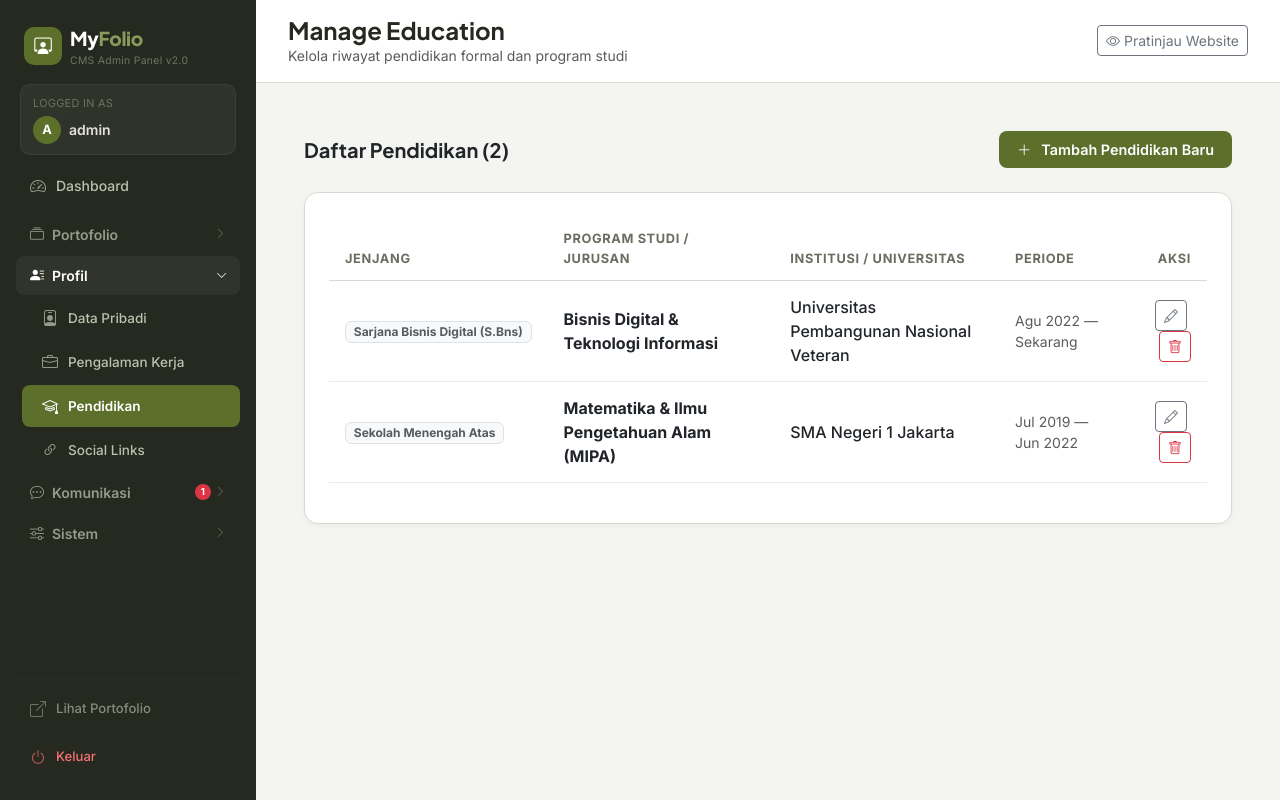
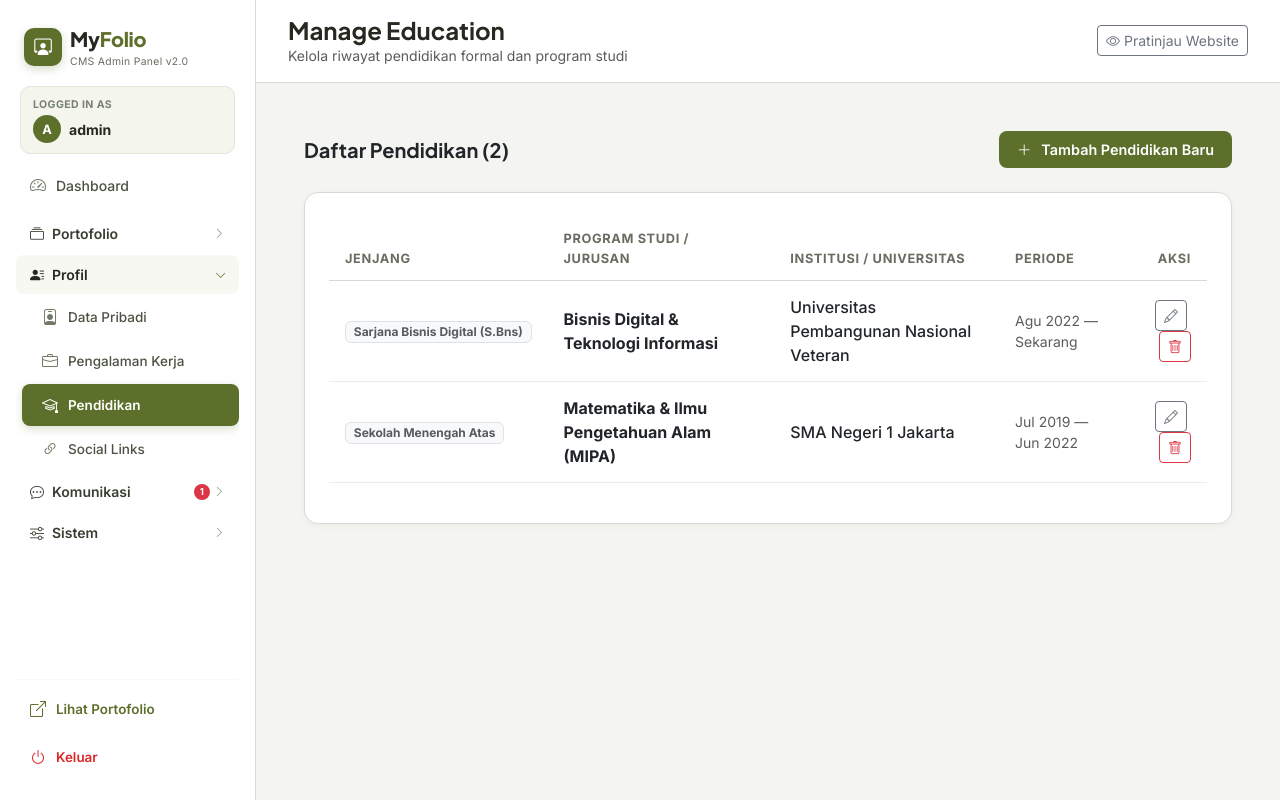
Before and after one commit to revigraceee/MyFolio, a PHP site: page /admin/education.php in a window 1280 px wide. Run offline with PHP 8.4, Linux system fonts and the light colour scheme; a user stored in the database is signed in; data comes from the database, SQL or seed files in the repository.

Commit message:
style: brighten admin sidebar theme with clean light aesthetic
- Change sidebar background to crisp clean white with subtle border
- Update navigation links and accordion toggle styling for light theme
- Update brand logo, logged in user badge, and action links

```diff
--- a/admin/includes/admin_header.php
+++ b/admin/includes/admin_header.php
@@ -50,23 +50,23 @@ foreach ($navGroups as $group => $pages) {
 
         <!-- ── Brand ── -->
         <div class="d-flex align-items-center gap-2 px-2 pt-2 pb-3">
-            <span style="width:38px;height:38px;border-radius:10px;background:var(--color-primary);display:flex;align-items:center;justify-content:center;flex-shrink:0;">
+            <span style="width:38px;height:38px;border-radius:10px;background:var(--color-primary);display:flex;align-items:center;justify-content:center;flex-shrink:0;box-shadow:0 3px 8px rgba(92,111,43,.25);">
                 <i class="bi bi-person-workspace text-white" style="font-size:1.1rem;"></i>
             </span>
             <div>
-                <div class="admin-brand">My<span style="color:#8A9A5B;">Folio</span></div>
-                <div style="font-size:0.65rem;color:rgba(186,194,174,0.5);letter-spacing:.3px;">CMS Admin Panel v2.0</div>
+                <div class="admin-brand">My<span style="color:var(--color-primary);">Folio</span></div>
+                <div style="font-size:0.65rem;color:var(--color-muted);letter-spacing:.3px;">CMS Admin Panel v2.0</div>
             </div>
         </div>
 
         <!-- ── Admin Info ── -->
-        <div style="margin:0 4px 10px;padding:10px 12px;background:rgba(255,255,255,0.05);border-radius:10px;border:1px solid rgba(255,255,255,0.06);">
-            <div style="font-size:0.68rem;color:rgba(186,194,174,0.45);margin-bottom:4px;letter-spacing:.3px;">LOGGED IN AS</div>
+        <div style="margin:0 4px 10px;padding:10px 12px;background:#F4F6EE;border-radius:10px;border:1px solid #E1E6D5;">
+            <div style="font-size:0.66rem;color:#788070;margin-bottom:3px;letter-spacing:.4px;font-weight:700;">LOGGED IN AS</div>
             <div class="d-flex align-items-center gap-2">
                 <span style="width:28px;height:28px;border-radius:50%;background:var(--color-primary);display:flex;align-items:center;justify-content:center;font-size:.8rem;color:#fff;font-weight:700;flex-shrink:0;">
                     <?= strtoupper(substr($_SESSION['admin_username'] ?? 'A', 0, 1)) ?>
                 </span>
-                <span style="font-size:.875rem;font-weight:600;color:#E2E4DC;"><?= e($_SESSION['admin_username'] ?? 'admin') ?></span>
+                <span style="font-size:.875rem;font-weight:700;color:var(--color-dark);"><?= e($_SESSION['admin_username'] ?? 'admin') ?></span>
             </div>
         </div>
 
@@ -184,11 +184,11 @@ foreach ($navGroups as $group => $pages) {
         <!-- ── Footer Actions ── -->
         <hr class="sidebar-divider mt-3 mb-2">
         <div class="d-flex flex-column gap-1 pb-1">
-            <a href="../index.php" target="_blank" class="admin-nav-link" style="color:rgba(186,194,174,0.65);font-size:.82rem;">
-                <i class="bi bi-box-arrow-up-right"></i><span>Lihat Portofolio</span>
+            <a href="../index.php" target="_blank" class="admin-nav-link" style="color:var(--color-primary);font-size:.84rem;font-weight:600;">
+                <i class="bi bi-box-arrow-up-right" style="color:var(--color-primary);"></i><span>Lihat Portofolio</span>
             </a>
-            <a href="logout.php" class="admin-nav-link" style="color:#F87171;font-size:.82rem;">
-                <i class="bi bi-power"></i><span>Keluar</span>
+            <a href="logout.php" class="admin-nav-link" style="color:#DC2626;font-size:.84rem;font-weight:600;">
+                <i class="bi bi-power" style="color:#DC2626;"></i><span>Keluar</span>
             </a>
         </div>
 
--- a/assets/css/admin.css
+++ b/assets/css/admin.css
@@ -5,7 +5,7 @@
     --color-primary: #5C6F2B;
     --color-primary-hover: #495822;
     --color-background: #F4F5F1;
-    --color-sidebar: #25291F;
+    --color-sidebar: #FFFFFF;
     --color-dark: #25291F;
     --color-soft-olive: #DCE3CB;
     --color-white: #FFFFFF;
@@ -28,10 +28,11 @@ h1, h2, h3, h4, h5, h6 {
     color: var(--color-dark);
 }
 
-/* ── Sidebar ── */
+/* ── Sidebar (Clean & Bright Theme) ── */
 .admin-sidebar {
-    background-color: var(--color-sidebar);
-    color: #E2E4DC;
+    background-color: #FFFFFF;
+    border-right: 1px solid var(--color-border);
+    color: var(--color-dark);
     min-height: 100vh;
     width: 256px;
     flex-shrink: 0;
@@ -39,14 +40,14 @@ h1, h2, h3, h4, h5, h6 {
     flex-direction: column;
     overflow-y: auto;
     scrollbar-width: thin;
-    scrollbar-color: rgba(255,255,255,0.08) transparent;
+    scrollbar-color: rgba(92, 111, 43, 0.2) transparent;
 }
 
 .admin-brand {
     font-family: 'Plus Jakarta Sans', sans-serif;
     font-weight: 800;
-    font-size: 1.2rem;
-    color: #FFFFFF;
+    font-size: 1.25rem;
+    color: var(--color-dark);
     letter-spacing: -0.3px;
 }
 
@@ -56,15 +57,15 @@ h1, h2, h3, h4, h5, h6 {
     font-weight: 700;
     letter-spacing: 1px;
     text-transform: uppercase;
-    color: rgba(186, 194, 174, 0.45);
-    padding: 0 16px;
+    color: #8C9482;
+    padding: 0 14px;
     margin: 16px 0 6px;
     display: block;
 }
 
 /* Nav links */
 .admin-nav-link {
-    color: #BAC2AE;
+    color: #4B5242;
     padding: 9px 14px;
     border-radius: var(--radius-button);
     display: flex;
@@ -81,24 +82,29 @@ h1, h2, h3, h4, h5, h6 {
 .admin-nav-link i {
     font-size: 1rem;
     flex-shrink: 0;
-    opacity: 0.75;
-    transition: opacity 0.18s ease;
+    color: #717A66;
+    transition: color 0.18s ease;
 }
 
 .admin-nav-link:hover {
-    background-color: rgba(255, 255, 255, 0.07);
-    color: #FFFFFF;
+    background-color: #F1F4EA;
+    color: var(--color-dark);
 }
 
-.admin-nav-link:hover i { opacity: 1; }
+.admin-nav-link:hover i {
+    color: var(--color-primary);
+}
 
 .admin-nav-link.active {
     background-color: var(--color-primary);
     color: #FFFFFF;
     font-weight: 600;
+    box-shadow: 0 3px 10px rgba(92, 111, 43, 0.22);
 }
 
-.admin-nav-link.active i { opacity: 1; }
+.admin-nav-link.active i {
+    color: #FFFFFF;
+}
 
 /* Sub-items (indented inside a group) */
 .admin-nav-link.sub {
@@ -116,7 +122,7 @@ h1, h2, h3, h4, h5, h6 {
     background: transparent;
     border: none;
     border-radius: var(--radius-button);
-    color: rgba(186, 194, 174, 0.75);
+    color: #383E30;
     font-size: 0.875rem;
     font-weight: 600;
     font-family: 'Inter', sans-serif;
@@ -126,26 +132,26 @@ h1, h2, h3, h4, h5, h6 {
 }
 
 .nav-group-toggle:hover {
-    background: rgba(255, 255, 255, 0.07);
-    color: #FFFFFF;
+    background: #F1F4EA;
+    color: var(--color-dark);
 }
 
 .nav-group-toggle.open {
-    color: #FFFFFF;
-    background: rgba(255, 255, 255, 0.05);
+    color: var(--color-dark);
+    background: #F6F8F1;
 }
 
 /* Chevron icon — rotates when open */
 .toggle-chevron {
     font-size: 0.7rem;
-    opacity: 0.6;
-    transition: transform 0.22s ease;
+    color: #8C9482;
+    transition: transform 0.22s ease, color 0.22s ease;
     flex-shrink: 0;
 }
 
 .nav-group-toggle.open .toggle-chevron {
     transform: rotate(90deg);
-    opacity: 1;
+    color: var(--color-primary);
 }
 
 /* Group body (collapse wrapper) */
@@ -157,7 +163,7 @@ h1, h2, h3, h4, h5, h6 {
 /* Sidebar divider */
 .sidebar-divider {
     border: none;
-    border-top: 1px solid rgba(255,255,255,0.07);
+    border-top: 1px solid #E5E8DF;
     margin: 10px 0;
 }
 
```
